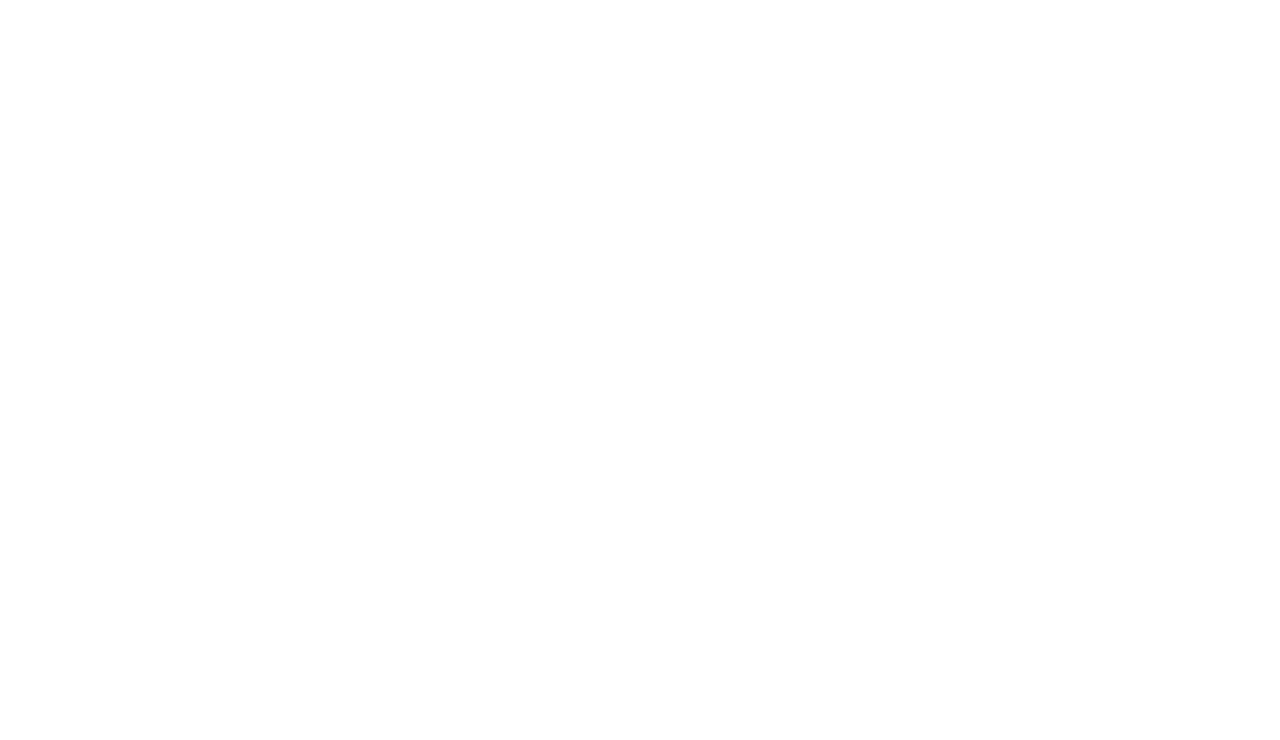
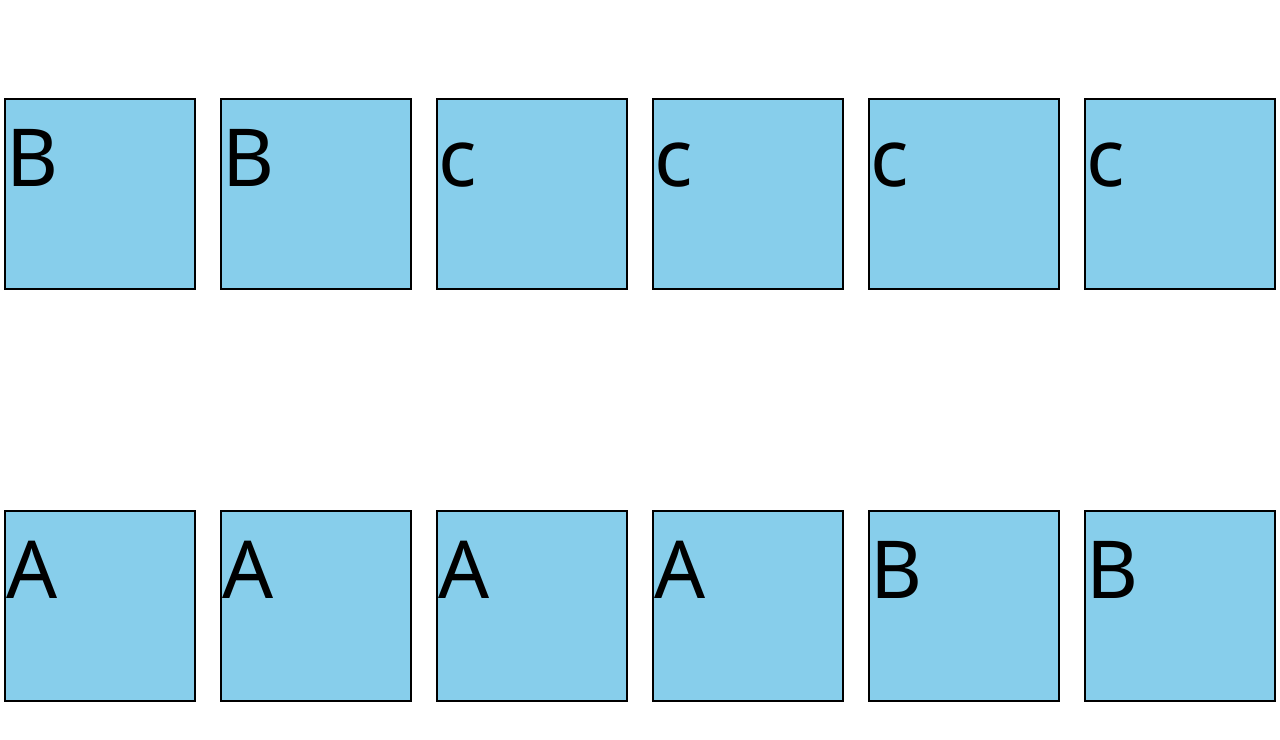
Before and after one commit to Abhinay28/CSS-Flexbox, a plain HTML site: page index.html in a window 1280 px wide. Drawn offline with Linux system fonts and the light colour scheme.

Commit message:
flexbox content added

```diff
--- a/index.html
+++ b/index.html
@@ -8,5 +8,20 @@
     <!-- custom css -->
     <link rel="stylesheet" href="./style.css" />
   </head>
-  <body></body>
+  <body>
+    <div class="container">
+      <div class="box box-1">A</div>
+      <div class="box box-2">B</div>
+      <div class="box box-3">c</div>
+      <div class="box box-1">A</div>
+      <div class="box box-2">B</div>
+      <div class="box box-3">c</div>
+      <div class="box box-1">A</div>
+      <div class="box box-2">B</div>
+      <div class="box box-3">c</div>
+      <div class="box box-1">A</div>
+      <div class="box box-2">B</div>
+      <div class="box box-3">c</div>
+    </div>
+  </body>
 </html>
```
